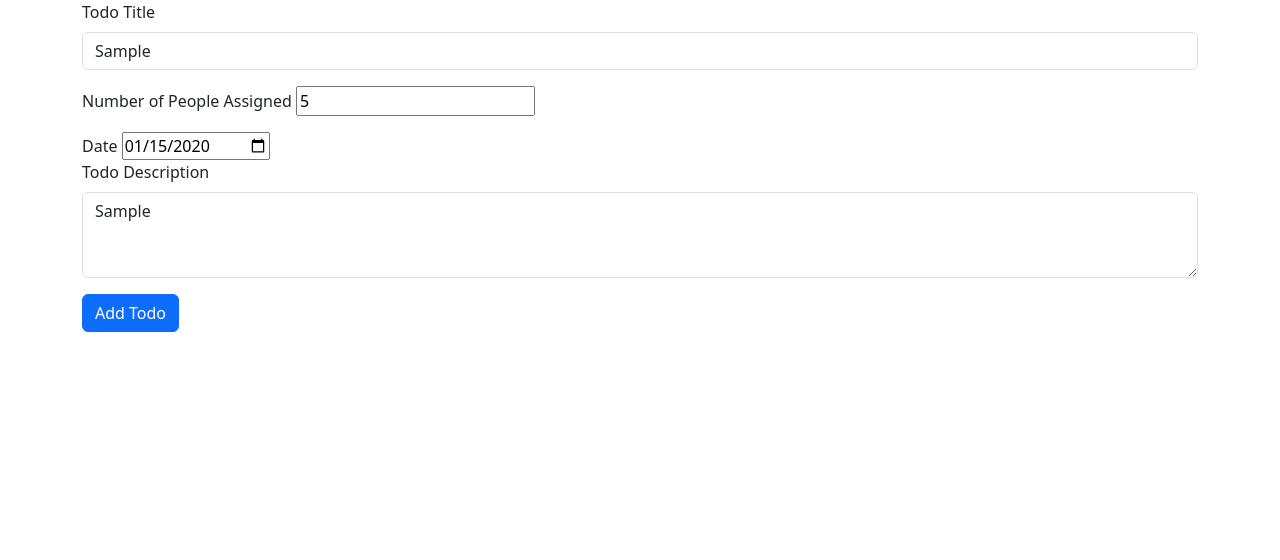
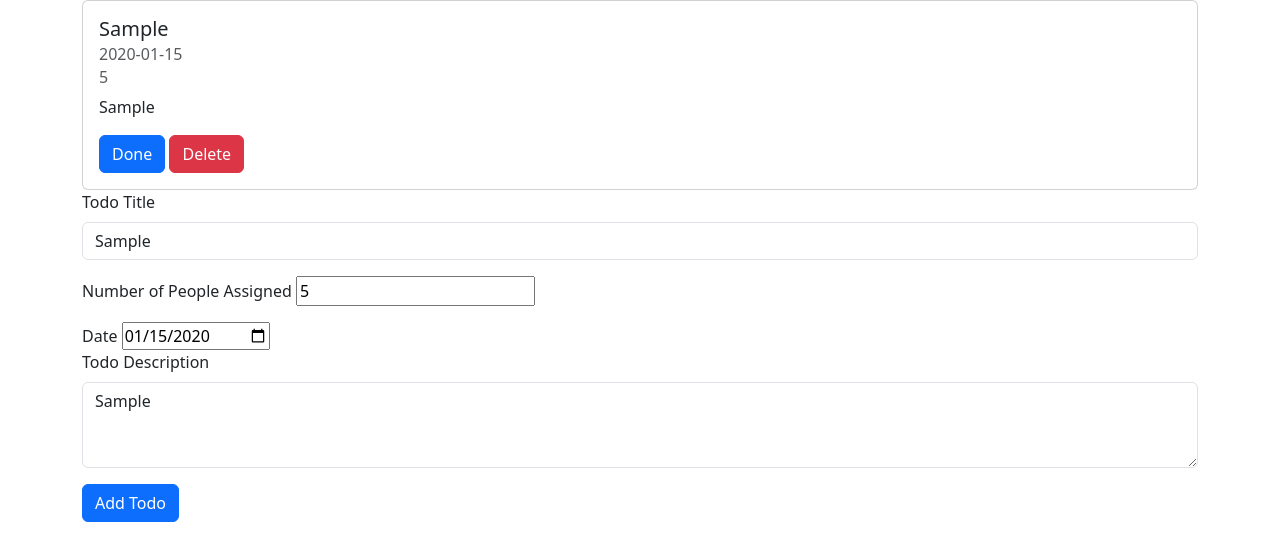
Before and after one commit to mdwiltfong/codedex_todo, a plain HTML site: page index.html in a window 1280 px wide. Both pictures are taken after typing "Sample", "5", "2020-01-15", "Sample" into the empty fields and a click on the button "Add Todo". Drawn offline with nearby package versions, Linux system fonts and the light colour scheme.

Commit message:
generate HTML function and render todos

```diff
--- a/index.html
+++ b/index.html
@@ -17,9 +17,11 @@
     <div class="container">
         <div id="todo-list">
             <template id="todo">
-                <div class="card">
+                <div class="card todo">
                     <div class="card-body">
                         <h5 class="card-title">Todo</h5>
+                        <h6 class="card-subtitle mb-2 text-muted">Date</h6>
+                        <h6 class="card-subtitle mb-2 text-muted">Number of People Assigned</h6>
                         <p class="card-text">Some quick example text to build on the card title and make up the bulk of
                             the
                             card's
@@ -29,6 +31,8 @@
                     </div>
                 </div>
             </template>
+
+        </div>
         <form id="submitTodo">
             <div class="mb-3">
                 <label for="todo-title" class="form-label">Todo Title</label>
@@ -49,7 +53,6 @@
             <button type="submit" class="btn btn-primary">Add Todo</button>
         </form>
     </div>
-    </div>
 
 </body>
 
--- a/script.js
+++ b/script.js
@@ -1,9 +1,9 @@
 /*
 Project memory. This will contain all the todos that are created by the user.
 */
-const todos = [];
-
-function addTodo(event) {
+let todos = [];
+let todoListElement = document.getElementById("todo-list");
+function addTodo(event, todos) {
   event.preventDefault();
   const todoTitle = event.target[0].value;
   const todoNumOfPeople = event.target[1].value;
@@ -15,7 +15,37 @@ function addTodo(event) {
     todoDate,
     todoDescription,
   };
-  todos.push(todo);
+  const newTodos = [...todos, todo];
+  return newTodos;
 }
 
-document.getElementById("submitTodo").addEventListener("submit", addTodo);
+function renderTodos(todos) {
+  todoListElement.innerHTML = "";
+  todos.forEach((todo) => {
+    const newTodoHTML = generateTodoHTML(todo);
+    todoListElement.appendChild(newTodoHTML);
+  });
+
+  return newTodoDiv;
+}
+
+function generateTodoHTML(todo) {
+  const newTodoDiv = document.createElement("div");
+  newTodoDiv.className = "card todo";
+  newTodoDiv.innerHTML = `
+   <div class="card-body">
+                        <h5 class="card-title">${todo.todoTitle}</h5>
+                        <h6 class="card-subtitle mb-2 text-muted">${todo.todoDate}</h6>
+                        <h6 class="card-subtitle mb-2 text-muted">${todo.todoNumOfPeople}</h6>
+                        <p class="card-text">${todo.todoDescription}</p>
+                        <button class="btn btn-primary">Done</button>
+                        <button class="btn btn-danger">Delete</button>
+                    </div>
+    `;
+  return newTodoDiv;
+}
+
+document.getElementById("submitTodo").addEventListener("submit", (event) => {
+  todos = addTodo(event, todos);
+  renderTodos(todos);
+});
```
Lines whose indentation alone changed are shown as unchanged.
